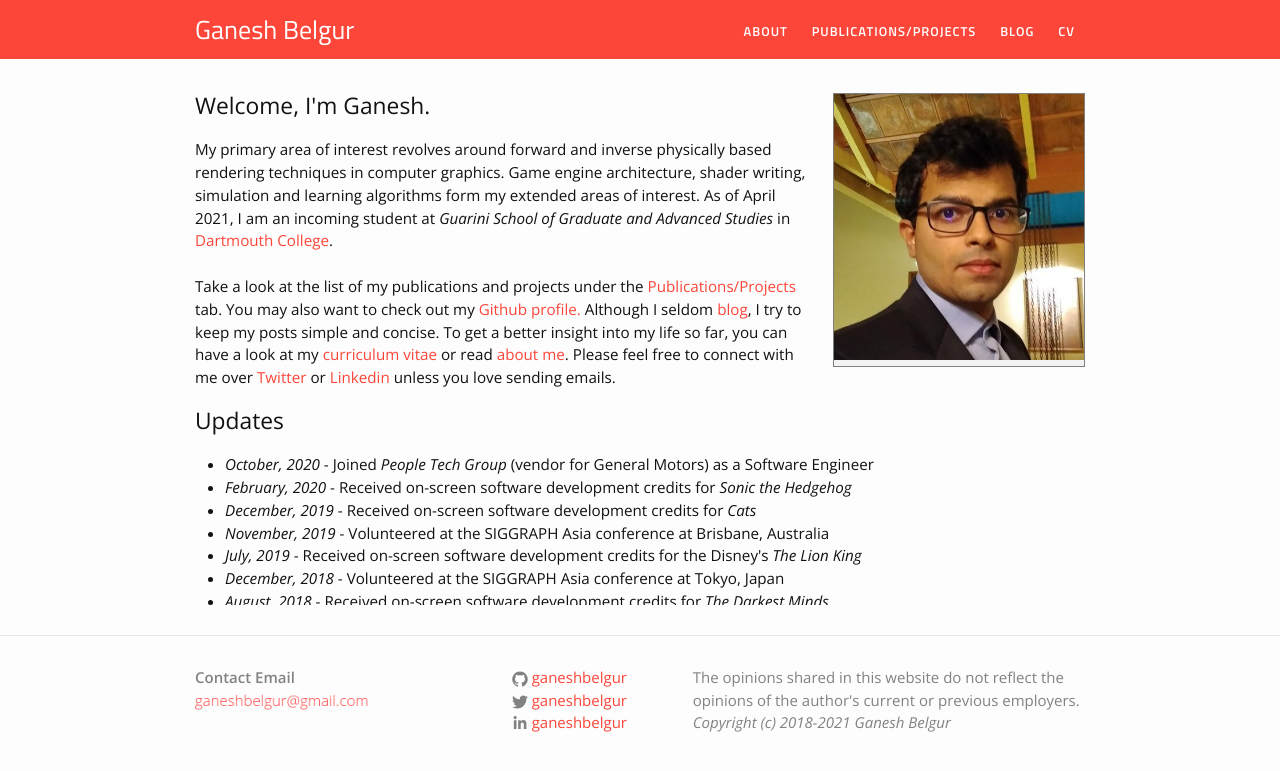
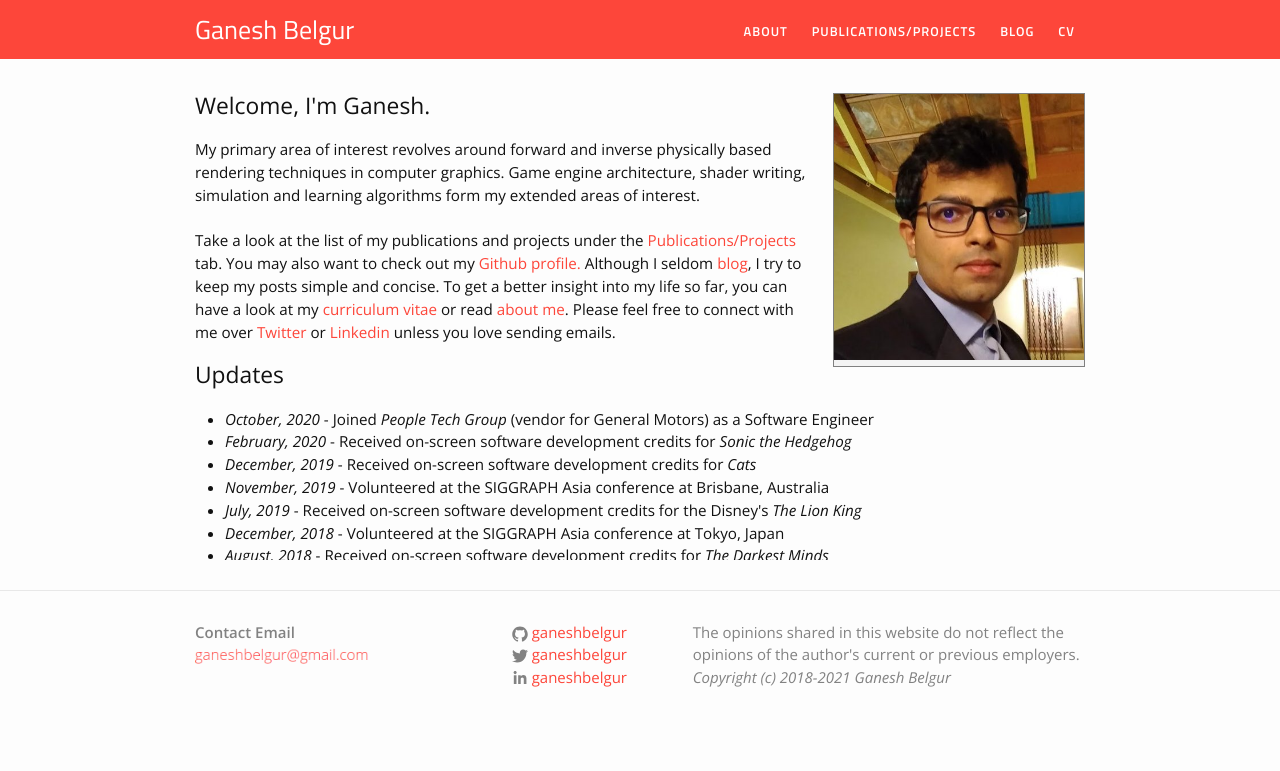
Before and after one commit to paribeshregmi/paribeshregmi.github.io, a Jekyll site: the page built from index.markdown, in a window 1280 px wide. Shown: the top 771 px of the page. Built offline with Jekyll 4.4.1, drawn with Linux system fonts in a browser that asks for light colours.

Commit message:
Removed incoming student details

```diff
--- a/index.markdown
+++ b/index.markdown
@@ -13,7 +13,7 @@ layout: default
         Welcome, I'm Ganesh.
     </h2>
     <p>
-        My primary area of interest revolves around forward and inverse physically based rendering techniques in computer graphics. Game engine architecture, shader writing, simulation and learning algorithms form my extended areas of interest. As of April 2021, I am an incoming student at <i>Guarini School of Graduate and Advanced Studies</i> in <a href="https://en.wikipedia.org/wiki/Dartmouth_College">Dartmouth College</a>.<br><br>
+        My primary area of interest revolves around forward and inverse physically based rendering techniques in computer graphics. Game engine architecture, shader writing, simulation and learning algorithms form my extended areas of interest.<br><br>
 
         Take a look at the list of my publications and projects under the <a href="/publications-projects/">Publications/Projects</a> tab. You may also want to check out my <a href="https://github.com/ganeshbelgur">Github profile.</a> Although I seldom <a href="/blog">blog</a>, I try to keep my posts simple and concise. To get a better insight into my life so far, you can have a look at my <a href="/curriculum-vitae">curriculum vitae</a> or read <a href="/about">about me</a>. Please feel free to connect with me over <a href="https://twitter.com/{{ site.twitter_username }}">Twitter</a> or <a href="https://www.linkedin.com/in/{{ site.linkedin_username }}">Linkedin</a> unless you love sending emails.
     </p>
```
